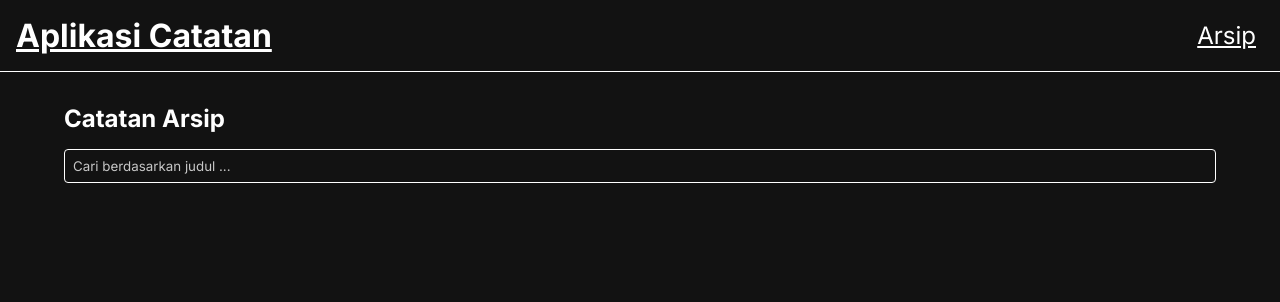
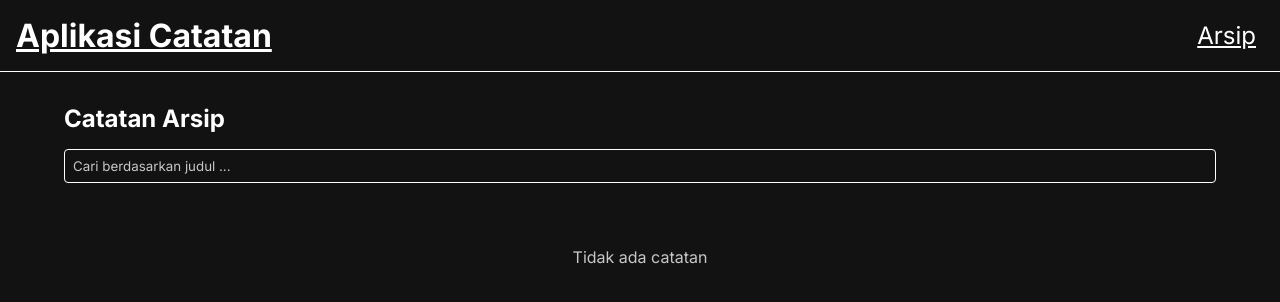
Before and after one commit to hawariMuflihMunte/react-jsx, a React (Vite) app in the folder personal-notes-app-starter/: page /archives in a window 1280 px wide. Shown: the top 302 px of the page. Built offline with nearby package versions, Linux system fonts and the light colour scheme.

Commit message:
Check the length of filtered data in archives

```diff
--- a/personal-notes-app-starter/src/pages/ArchivePage.jsx
+++ b/personal-notes-app-starter/src/pages/ArchivePage.jsx
@@ -4,12 +4,8 @@ import { getAllNotes } from "../utils/local-data";
 
 export function ArchivesPage() {
   const notes = getAllNotes().filter((note) => note.archived);
-
-  return (
-    <section className='archives-page'>
-      <h2>Catatan Arsip</h2>
-      <SearchBar />
-      <section className='notes-list'>
+  const checkFilteredData = notes.length > 0
+    ? <section className='notes-list'>
         {notes.map((note) => (
           <NoteItem
             key={note.id}
@@ -20,6 +16,15 @@ export function ArchivesPage() {
           />
         ))}
       </section>
+    : <section className='notes-list-empty'>
+      <p className='notes-list__empty'>Tidak ada catatan</p>
+    </section>;
+
+  return (
+    <section className='archives-page'>
+      <h2>Catatan Arsip</h2>
+      <SearchBar />
+      {checkFilteredData}
     </section>
   )
 };
```
